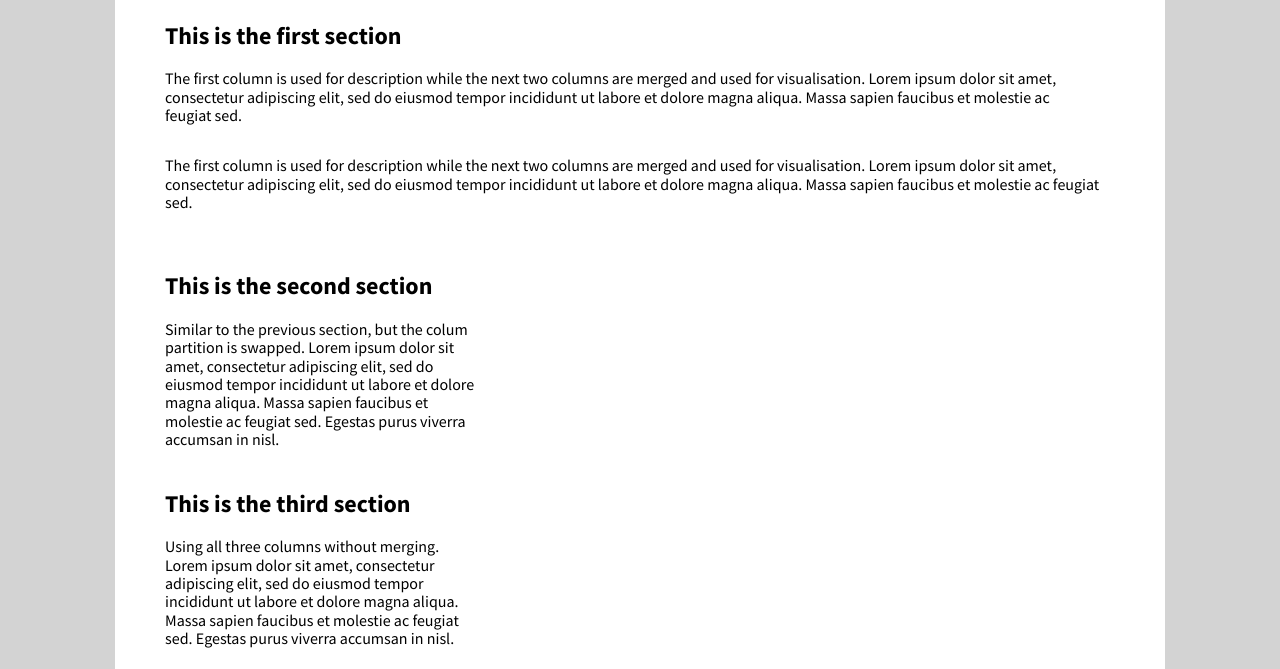
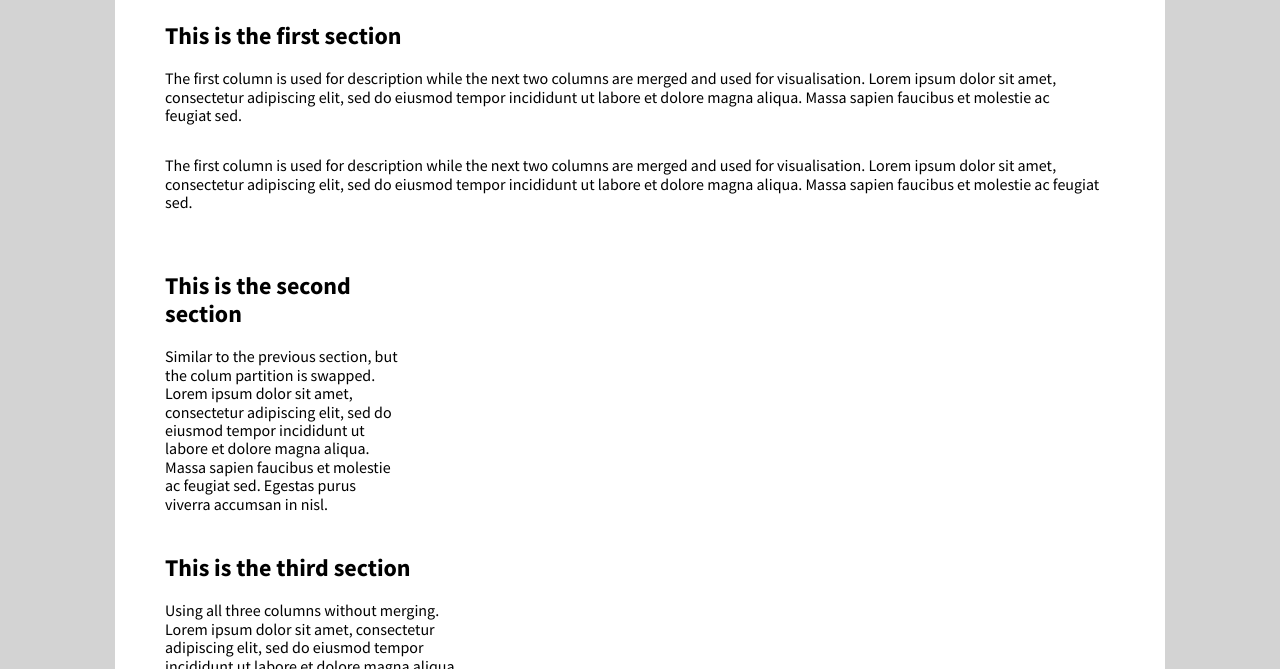
Before and after one commit to Vincent-Cheong/FIT3179, a plain HTML site: page index.html in a window 1280 px wide. Shown: the part 131-800 px from the top of the page. Drawn offline with nearby package versions, Linux system fonts and the light colour scheme; a script that the page names is missing.

Commit message:
Update index.html

```diff
--- a/index.html
+++ b/index.html
@@ -63,11 +63,11 @@
 
     <!-- pure grid group -->
     <div class="pure-g">
-        <div class="pure-u-1-3">
+        <div class="pure-u-1-4">
           <h2>This is the second section</h2>
           <p>Similar to the previous section, but the colum partition is swapped. Lorem ipsum dolor sit amet, consectetur adipiscing elit, sed do eiusmod tempor incididunt ut labore et dolore magna aliqua. Massa sapien faucibus et molestie ac feugiat sed. Egestas purus viverra accumsan in nisl.</p>
         </div>
-        <div class="pure-u-2-3">
+        <div class="pure-u-3-4">
           <div class="description description-right">
             <div id="bubble_plot"  class="vis-container"></div>
           </div>
```
